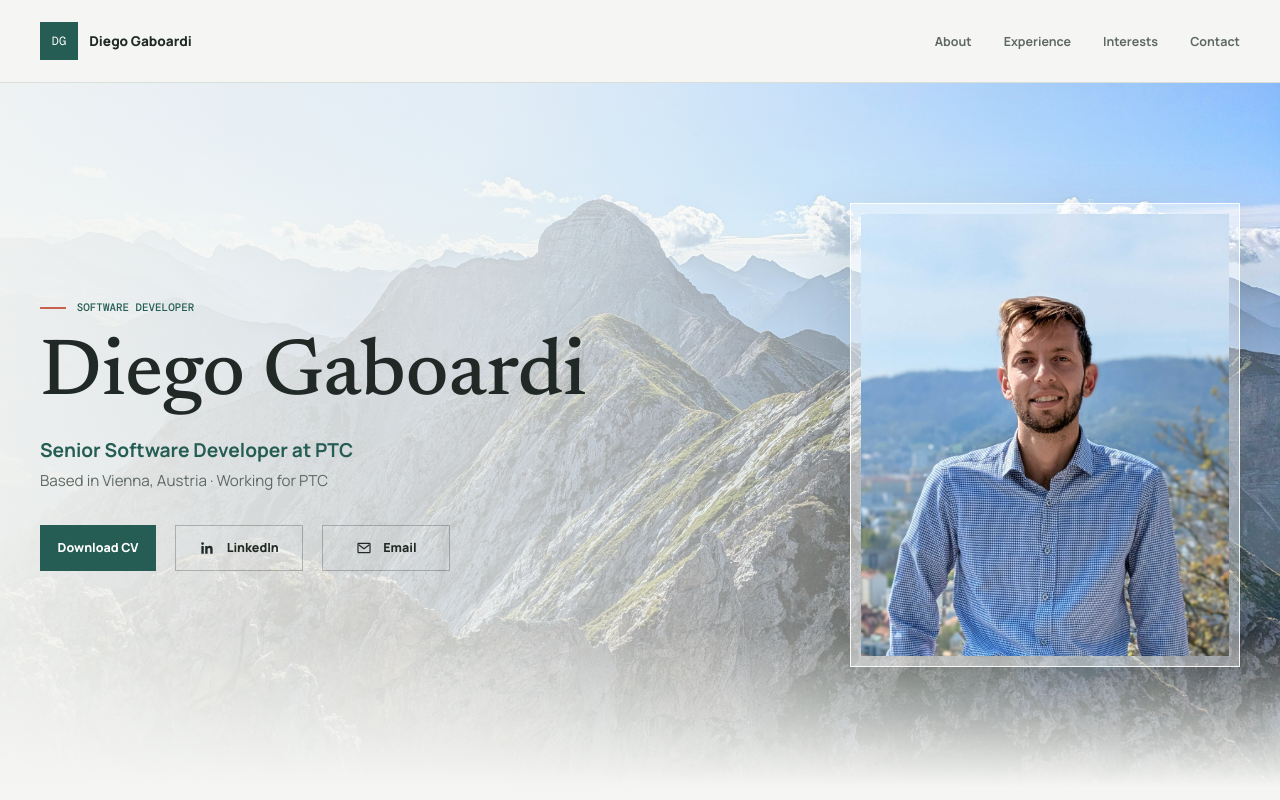
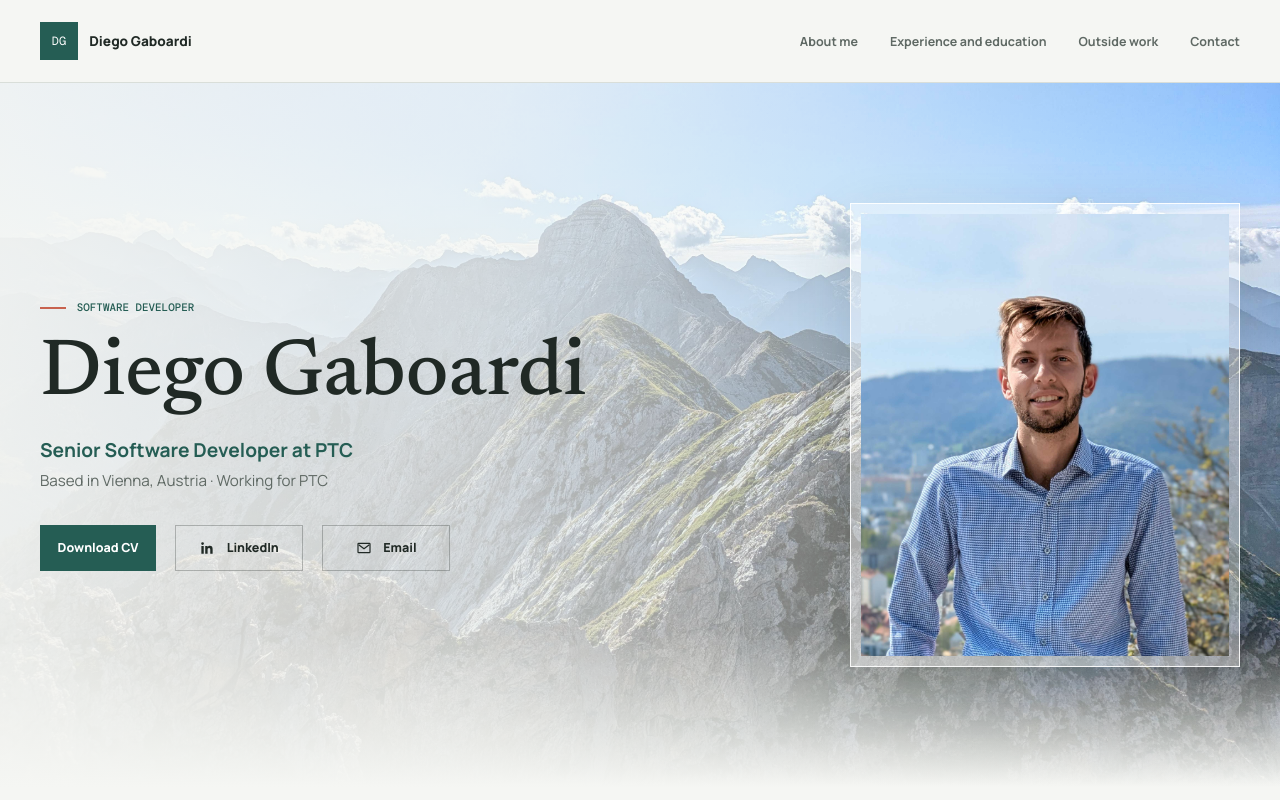
Before and after one commit to gaboardidiego/personal-website, an Angular app: page / in a window 1280 px wide. Shown: the top 800 px of the page. Built offline with nearby package versions, Linux system fonts and the light colour scheme.

Commit message:
Align navigation labels with section titles
Update the primary navigation to use the page's visible section labels, including About me, Experience and education, and Outside work. Keep the existing section anchors unchanged for consistent navigation behavior.

```diff
--- a/src/app/components/site-header/site-header.html
+++ b/src/app/components/site-header/site-header.html
@@ -5,9 +5,9 @@
       <span class="brand__name">{{ portfolio().name }}</span>
     </a>
     <nav class="site-nav" aria-label="Primary navigation">
-      <a href="#about">About</a>
-      <a href="#experience">Experience</a>
-      <a href="#interests">Interests</a>
+      <a href="#about">About me</a>
+      <a href="#experience">Experience and education</a>
+      <a href="#interests">Outside work</a>
       <a href="#contact">Contact</a>
     </nav>
   </div>
```
